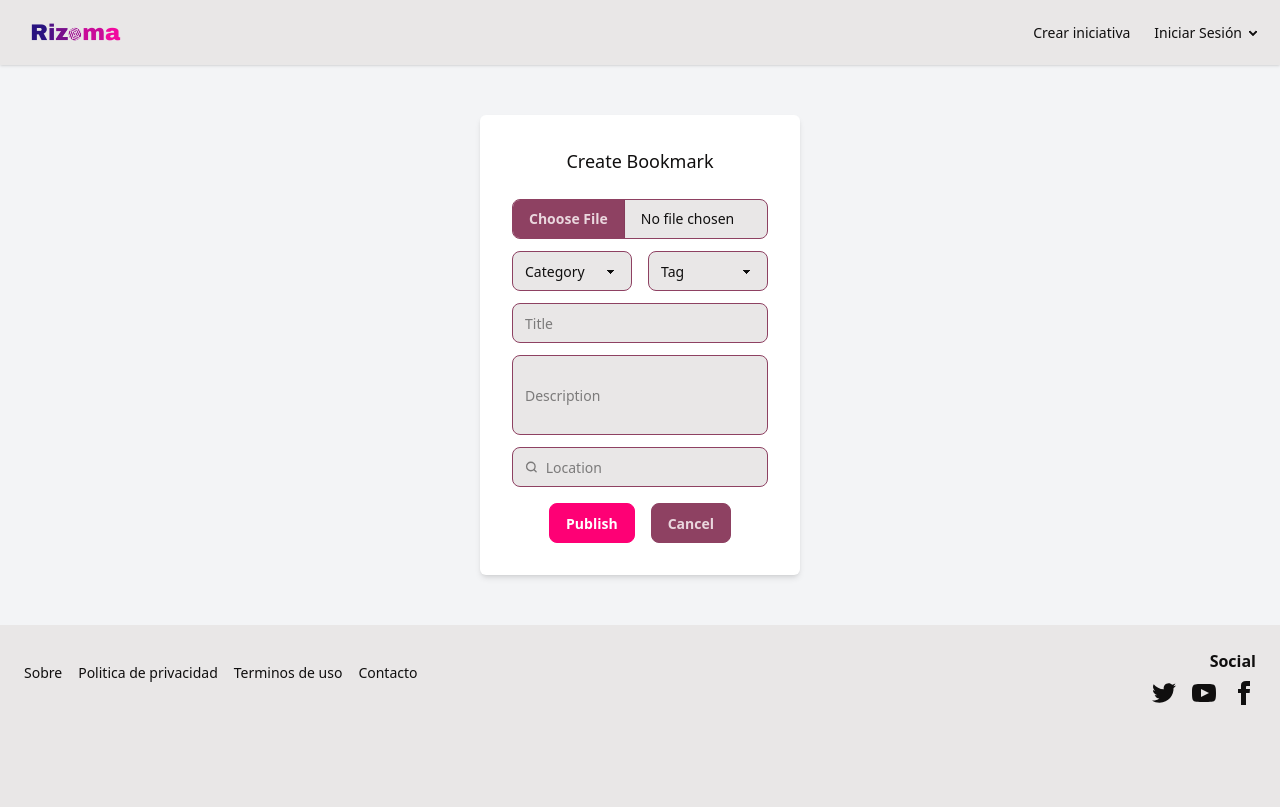
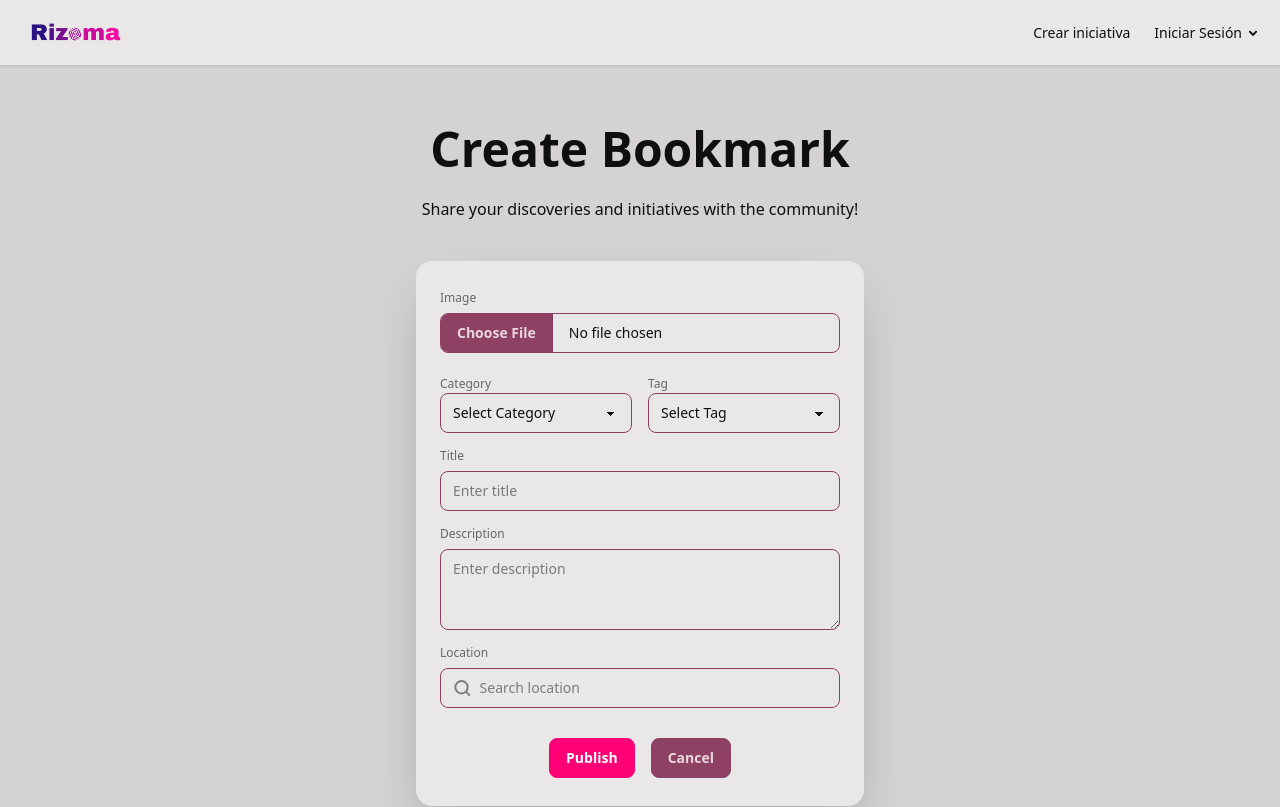
Before and after one commit to Rizoma-decentralized-networks/frontEnd, a React (Vite) app: page /post-mark in a window 1280 px wide. Shown: the top 807 px of the page. Built offline with nearby package versions, Linux system fonts and the light colour scheme.

Commit message:
styles (PostMark) : update PostMark styles to match visual with other components

```diff
--- a/src/components/sections/PostMarkSection.jsx
+++ b/src/components/sections/PostMarkSection.jsx
@@ -88,7 +88,16 @@ function PostMarkForm() {
   };
 
   return (
-    <div>
+    <div className="hero bg-base-200 min-h-screen">
+      <div className="hero-content flex-col lg:flex-row-reverse">
+        <div className="text-center lg:text-left">
+          <h1 className="text-5xl font-bold">Create Bookmark</h1>
+          <p className="py-6">
+            Share your discoveries and initiatives with the community!
+          </p>
+        </div>
+        <div className="card bg-base-100 w-full max-w-md shrink-0 shadow-2xl">
+          <div className="card-body">
             {isSubmitted && (
               <div role="alert" className="alert alert-success alert-soft">
                 <span>Your mark has been created!</span>
@@ -101,54 +110,52 @@ function PostMarkForm() {
               </div>
             )}
 
-      <form
-        onSubmit={handleSubmit(onSubmit)}
-        className="flex flex-col gap-4 items-center justify-center min-h-[70vh] bg-gray-100"
-      >
-        <div className="bg-white shadow-md p-8 rounded-md w-80 text-center">
-          <h1 className="text-lg mb-6">Create Bookmark</h1>
-
+            <form onSubmit={handleSubmit(onSubmit)}>
+              <fieldset className="fieldset">
+                <label className="label">Image</label>
                 <input
                   type="file"
                   accept="image/*"
                   {...register("file", { required: "An image file is required" })}
-            className="file-input file-input-secondary mb-3"
+                  className="file-input file-input-secondary w-full"
                 />
                 {errors.file && (
-            <p className="text-red-500 text-sm">{errors.file.message}</p>
+                  <p className="text-red-500 text-sm mt-1">{errors.file.message}</p>
                 )}
 
-          <div className="flex gap-4 mb-3">
-            <div className="flex-1">
+                <div className="grid grid-cols-2 gap-4 mt-4">
+                  <div>
+                    <label className="label">Category</label>
                     <select
                       {...register("category", {
                         required: "A category must be selected",
                       })}
-                className="select select-secondary"
+                      className="select select-secondary w-full"
                       defaultValue=""
                     >
                       <option disabled value="">
-                  Category
+                        Select Category
                       </option>
                       <option>Proposals</option>
                       <option>Initiatives</option>
                       <option>Conflicts</option>
                     </select>
                     {errors.category && (
-                <p className="text-red-500 text-sm">
+                      <p className="text-red-500 text-sm mt-1">
                         {errors.category.message}
                       </p>
                     )}
                   </div>
 
-            <div className="flex-1">
+                  <div>
+                    <label className="label">Tag</label>
                     <select
                       {...register("tag", { required: "A tag must be selected" })}
-                className="select select-secondary"
+                      className="select select-secondary w-full"
                       defaultValue=""
                     >
                       <option disabled value="">
-                  Tag
+                        Select Tag
                       </option>
                       <option>Environment</option>
                       <option>Feminist</option>
@@ -162,40 +169,43 @@ function PostMarkForm() {
                       <option>Democracy memory</option>
                     </select>
                     {errors.tag && (
-                <p className="text-red-500 text-sm">{errors.tag.message}</p>
+                      <p className="text-red-500 text-sm mt-1">{errors.tag.message}</p>
                     )}
                   </div>
                 </div>
 
+                <label className="label mt-2">Title</label>
                 <input
                   type="text"
                   {...register("title", {
                     required: "Title is required",
                     maxLength: { value: 100, message: "Title is too long" },
                   })}
-            placeholder="Title"
-            className="input input-secondary mb-3"
+                  placeholder="Enter title"
+                  className="input input-secondary w-full"
                 />
                 {errors.title && (
-            <p className="text-red-500 text-sm">{errors.title.message}</p>
+                  <p className="text-red-500 text-sm mt-1">{errors.title.message}</p>
                 )}
 
-          <input
-            type="text"
+                <label className="label mt-2">Description</label>
+                <textarea
                   {...register("description", {
                     required: "Description is required",
                     maxLength: { value: 500, message: "Description is too long. Max 500 characters." },
                   })}
-            placeholder="Description"
-            className="textarea textarea-secondary mb-3"
-          />
+                  placeholder="Enter description"
+                  className="textarea textarea-secondary w-full"
+                  rows="3"
+                ></textarea>
                 {errors.description && (
-            <p className="text-red-500 text-sm">{errors.description.message}</p>
+                  <p className="text-red-500 text-sm mt-1">{errors.description.message}</p>
                 )}
 
-          <label className="input flex items-center gap-2 mb-4 input-secondary">
+                <label className="label mt-2">Location</label>
+                <label className="input input-secondary flex items-center gap-2 w-full">
                   <svg
-              className="h-[1em] opacity-50"
+                    className="h-5 w-5 opacity-50"
                     xmlns="http://www.w3.org/2000/svg"
                     viewBox="0 0 24 24"
                   >
@@ -217,19 +227,22 @@ function PostMarkForm() {
                       maxLength: { value: 100, message: "Location is too long" },
                     })}
                     className="grow"
-              placeholder="Location"
+                    placeholder="Search location"
                   />
                 </label>
                 {errors.location && (
-            <p className="text-red-500 text-sm">{errors.location.message}</p>
+                  <p className="text-red-500 text-sm mt-1">{errors.location.message}</p>
                 )}
 
-          <div className="flex gap-4 justify-center">
+                <div className="flex gap-4 justify-center mt-6">
                   <PublishMark isLoading={isLoading} />
                   <CancelButton onCancel={reset} />
                 </div>
+              </fieldset>
+            </form>
           </div>
-      </form>
+        </div>
+      </div>
     </div>
   );
 }
```
Lines whose indentation alone changed are shown as unchanged.
